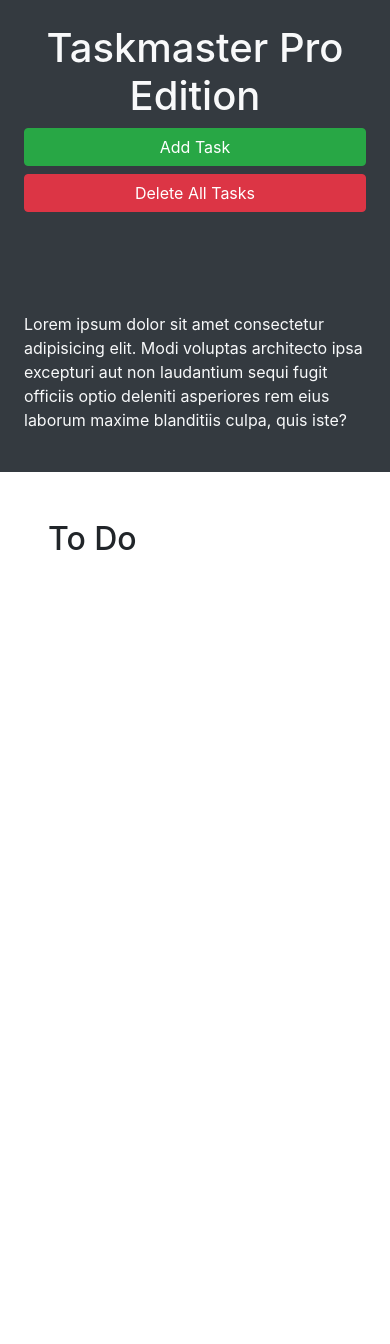
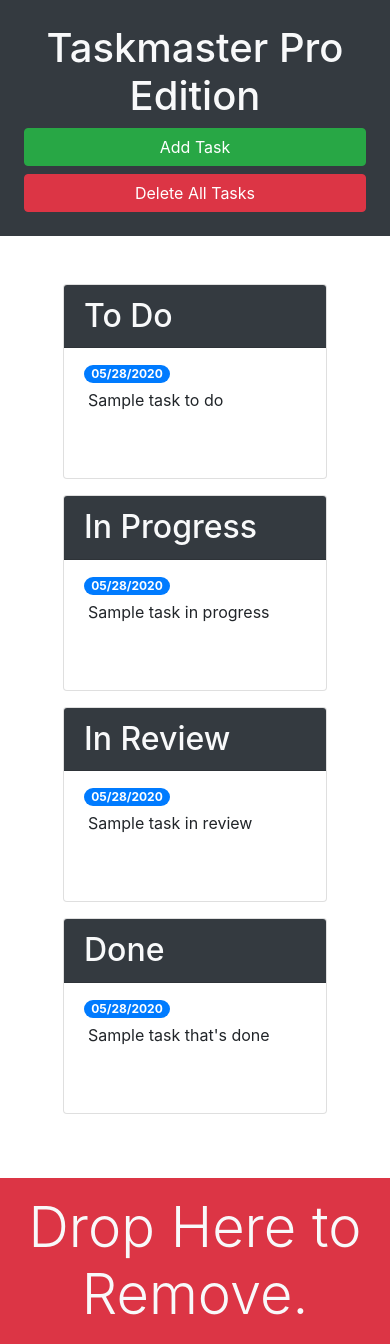
Before and after one commit to Shygois/taskmaster-pro, a plain HTML site: page index.html in a window 390 px wide. Before the commit the page ends 844 px from the top, so only its background shows below. Drawn offline with nearby package versions, Linux system fonts and the light colour scheme.

Commit message:
update html

```diff
--- a/index.html
+++ b/index.html
@@ -1,44 +1,130 @@
 <!DOCTYPE html>
 <html lang="en">
-
   <head>
-  <meta charset="UTF-8">
-  <meta name="viewport" content="width=device-width, initial-scale=1.0">
-  <meta http-equiv="X-UA-Compatible" content="ie=edge">
-  <link rel="stylesheet" href="https://cdnjs.cloudflare.com/ajax/libs/twitter-bootstrap/4.3.1/css/bootstrap.min.css">
+    <meta charset="UTF-8" />
+    <meta name="viewport" content="width=device-width, initial-scale=1.0" />
+    <meta http-equiv="X-UA-Compatible" content="ie=edge" />
+    <link
+      rel="stylesheet"
+      href="https://cdnjs.cloudflare.com/ajax/libs/twitter-bootstrap/4.3.1/css/bootstrap.min.css"
+    />
     <link rel="stylesheet" href="./assets/css/style.css" />
     <title>Taskmaster Pro</title>
   </head>
 
   <body>
-
     <div class="row min-vh-100 no-gutters">
-    <header class="col-12 col-lg-3 bg-dark text-light d-flex flex-column p-4 p-lg-3">
+      <header
+        class="col-12 col-lg-3 bg-dark text-light sticky-top d-flex flex-column p-4 p-lg-3"
+      >
         <h1 class="text-center">Taskmaster Pro Edition</h1>
-      <button id="create-task" class="btn btn-block btn-success" data-toggle="modal" data-target="#task-form-modal">Add
-        Task</button>
-      <button id="remove-tasks" class="btn btn-block btn-danger">Delete All Tasks</button>
-      <p class="mt-auto">Lorem ipsum dolor sit amet consectetur adipisicing elit. Modi voluptas architecto ipsa
-        excepturi aut non
-        laudantium sequi fugit officiis optio deleniti asperiores rem eius laborum maxime blanditiis culpa, quis iste?
+        <button
+          id="create-task"
+          class="btn btn-block btn-success"
+          data-toggle="modal"
+          data-target="#task-form-modal"
+        >
+          Add Task
+        </button>
+        <button id="remove-tasks" class="btn btn-block btn-danger">
+          Delete All Tasks
+        </button>
+        <p class="mt-auto d-none d-lg-block">
+          Lorem ipsum dolor sit amet consectetur adipisicing elit. Modi voluptas
+          architecto ipsa excepturi aut non laudantium sequi fugit officiis
+          optio deleniti asperiores rem eius laborum maxime blanditiis culpa,
+          quis iste?
         </p>
       </header>
-    <main class="col-12 col-lg-9">
-      <div class="m-5">
-        <h2>To Do</h2>
-        <ul id="list-toDo" class="list-group"> </ul>
+      <main class="col-12 col-lg-9 d-flex flex-column mt-auto">
+        <div class="m-5 row justify-content-around">
+          <!--todo start-->
+          <div class="col-12 col-md-6 col-xl-3 mb-3">
+            <div class="card">
+            <h2 class="card-header bg-dark text-light">
+              To Do
+            </h2>
+            <ul id="list-toDo" class="list-group list-group-flush">
+              <li class="list-group-item">
+                <span class="badge badge-primary badge-pill">05/28/2020</span>
+                <p class="m-1">Sample task to do</p>
+              </li>
+            </ul>
+          </div>
+        </div>
+        <!--todo end-->
+        <!--in progress start-->
+        <div class="col-12 col-md-6 col-xl-3 mb-3">
+          <div class="card">
+          <h2 class="card-header bg-dark text-light">
+            In Progress
+          </h2>
+          <ul id="list-inProgress" class="list-group list-group-flush">
+            <li class="list-group-item">
+              <span class="badge badge-primary badge-pill">05/28/2020</span>
+              <p class="m-1">Sample task in progress</p>
+            </li>
+          </ul>
+        </div>
+        </div>
+        <!--in progress end-->
+        <!--in review start-->
+        <div class="col-12 col-md-6 col-xl-3 mb-3">
+          <div class="card">
+          <h2 class="card-header bg-dark text-light">
+            In Review
+          </h2>
+          <ul id="list-inReview" class="list-group list-group-flush">
+            <li class="list-group-item">
+              <span class="badge badge-primary badge-pill">05/28/2020</span>
+              <p class="m-1">Sample task in review</p>
+            </li>
+          </ul>
+        </div>
+        </div>
+        <!--in review end-->
+        <!--done start-->
+        <div class="col-12 col-md-6 col-xl-3 mb-3">
+          <div class="card">
+          <h2 class="card-header bg-dark text-light">
+            Done
+          </h2>
+          <ul id="list-done" class="list-group list-group-flush">
+            <li class="list-group-item">
+              <span class="badge badge-primary badge-pill">05/28/2020</span>
+              <p class="m-1">Sample task that's done</p>
+            </li>
+          </ul>
+        </div>
+        </div>
+        <!--done end-->
+    </div>
+    <div id="trash">
+      <div class="w-100 bg-danger p-3 text-center text-light display-4">
+        Drop Here to Remove.
+      </div>
     </div>
   </main>
-  </div>
 
     <!-- Modal -->
-  <div class="modal fade" id="task-form-modal" tabindex="-1" role="dialog" aria-labelledby="task-form-modal"
-    aria-hidden="true">
+    <div
+      class="modal fade"
+      id="task-form-modal"
+      tabindex="-1"
+      role="dialog"
+      aria-labelledby="task-form-modal"
+      aria-hidden="true"
+    >
       <div class="modal-dialog modal-dialog-centered" role="document">
         <div class="modal-content">
           <div class="modal-header">
             <h5 class="modal-title" id="task-form-modal">Add New Task</h5>
-          <button type="button" class="close" data-dismiss="modal" aria-label="Close">
+            <button
+              type="button"
+              class="close"
+              data-dismiss="modal"
+              aria-label="Close"
+            >
               <span aria-hidden="true">&times;</span>
             </button>
           </div>
@@ -46,16 +132,28 @@
             <form>
               <div class="form-group">
                 <label for="modalTaskDescription">Task description</label>
-              <textarea id="modalTaskDescription" rows="3"></textarea>
+                <textarea id="modalTaskDescription" rows="3" class="form-control"></textarea>
               </div>
               <div class="form-group">
                 <label for="modalDueDate">Due date</label>
-              <input type="text" id="modalDueDate" placeholder="mm/dd/yyyy" autocomplete="off" />
+                <input
+                  type="text"
+                  class="form-control"
+                  id="modalDueDate"
+                  placeholder="mm/dd/yyyy"
+                  autocomplete="off"
+                />
               </div>
             </form>
           </div>
           <div class="modal-footer">
-          <button type="button" class="btn btn-secondary" data-dismiss="modal">Close</button>
+            <button
+              type="button"
+              class="btn btn-secondary"
+              data-dismiss="modal"
+            >
+              Close
+            </button>
             <button type="button" class="btn btn-primary">Save Task</button>
           </div>
         </div>
@@ -67,5 +165,4 @@
     <script src="https://cdnjs.cloudflare.com/ajax/libs/twitter-bootstrap/4.3.1/js/bootstrap.min.js"></script>
     <script src="./assets/js/script.js"></script>
   </body>
-
 </html>
```
Lines whose indentation alone changed are shown as unchanged.
